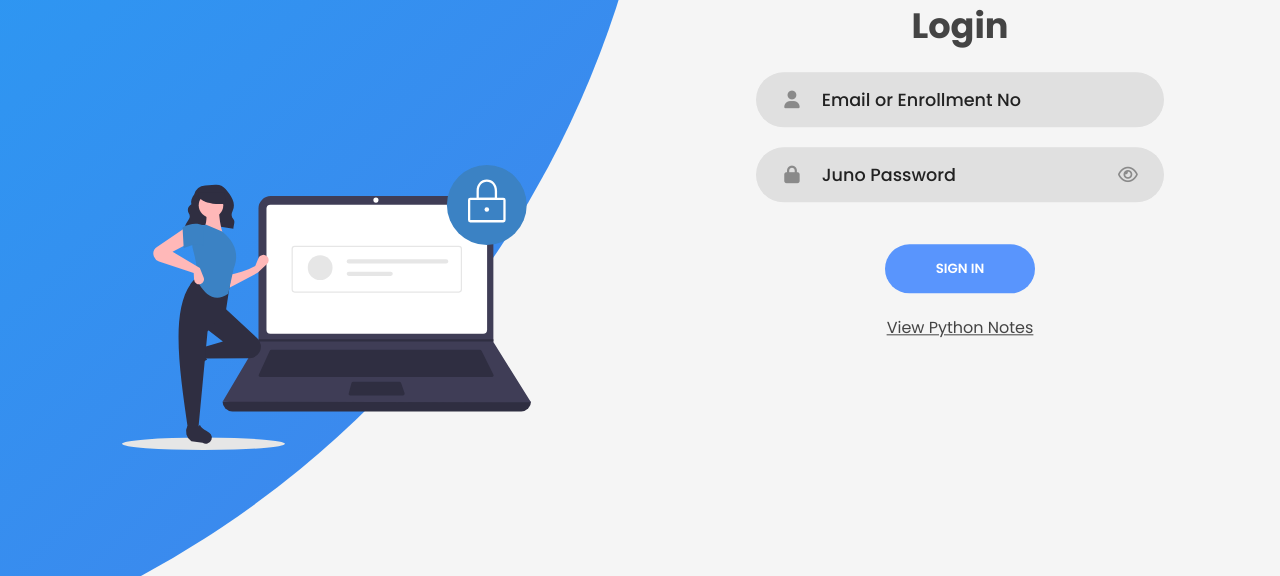
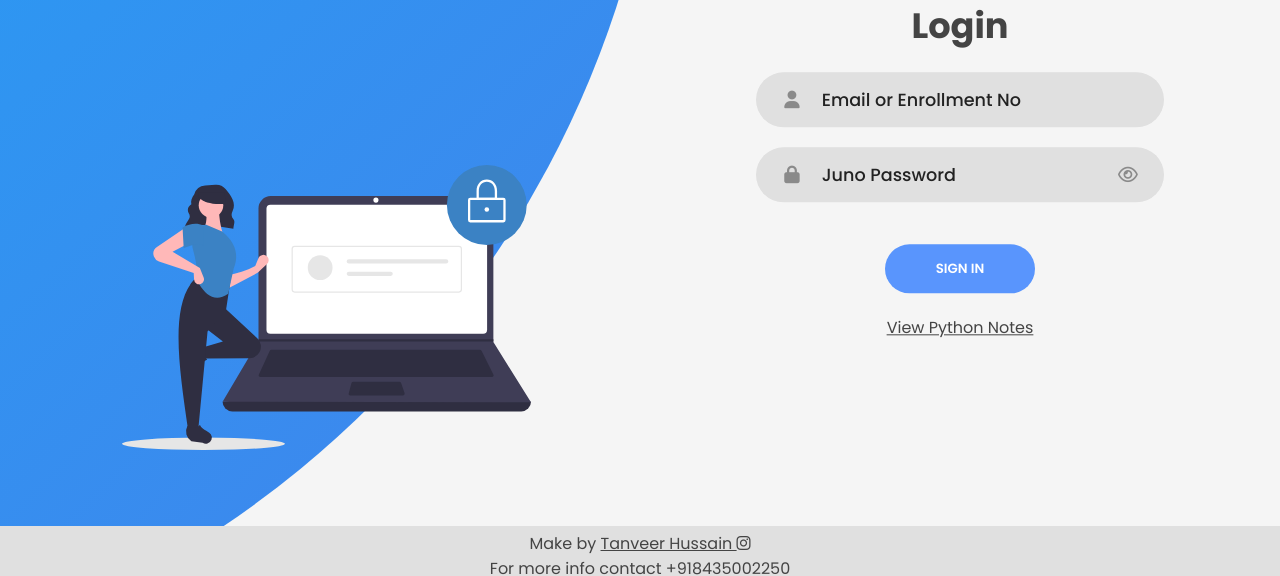
Before and after one commit to tanveer188/Zingooo, a Django app: page / in a window 1280 px wide. Shown: the part 224-800 px from the top of the page. Run offline with Django 4.2, Linux system fonts and the light colour scheme; some libraries are stand-ins or nearby versions.

Commit message:
Update login.html

```diff
--- a/template/login.html
+++ b/template/login.html
@@ -8,6 +8,7 @@
   <link rel="stylesheet" href="static/css/login.css">
   <!-- FONT AWESOME -->
   <link rel="stylesheet" href="https://cdnjs.cloudflare.com/ajax/libs/font-awesome/6.0.0-beta3/css/all.min.css">
+ <script defer src="https://kit.fontawesome.com/eabcac7a26.js" crossorigin="anonymous"></script>
   <!-- GOOGLE FONTS -->
   <link rel="preconnect" href="https://fonts.googleapis.com">
   <link rel="preconnect" href="https://fonts.gstatic.com" crossorigin>
@@ -51,6 +52,13 @@
 
   <script src="static/script/main.js"></script>
 
+<footer>
+    <div class="footer">
+      <p>Make by <a href="https://instagram.com/tanveer__h79?igshid=YmMyMTA2M2Y=" class="pass">Tanveer Hussain <i class="fa-brands fa-instagram"></i></a></p>
+      <p>For more info contact +918435002250</p>
 
+      </div>
+    </div>
+  </footer>
 </body>
 </html>
```
